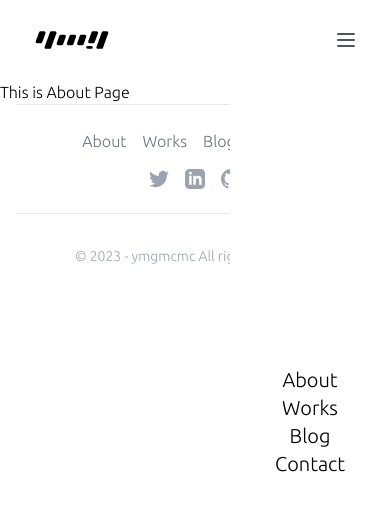
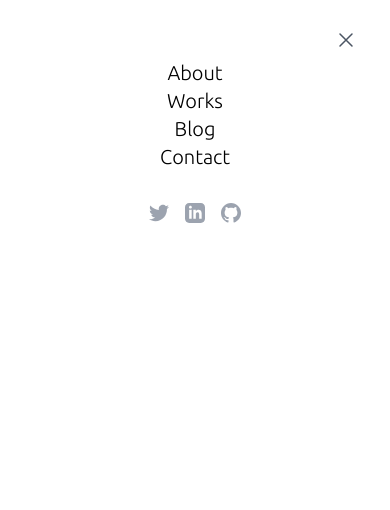
Before and after one commit to naoya-horai/ymgmcmc.com, a React (Create React App) app: page /about in a window 390 px wide. Both pictures are taken after a click on the button 346 px from the left and 40 px from the top of the page. Shown: the top 510 px of the page. Built offline with nearby package versions, Linux system fonts and the light colour scheme; what tailwindcss-bg-patterns would draw is missing.

Commit message:
add header animation

```diff
--- a/src/header.tsx
+++ b/src/header.tsx
@@ -46,24 +46,47 @@
                     type="button"
                     className="text-black  hover:text-gray-600 focus:outline-none focus:text-gray-600 z-10"
                     >
-                        <svg viewBox="0 0 24 24" className="w-6 h-6 fill-current">
-                            <path
-                            fill-rule="evenodd"
-                            d="M4 5h16a1 1 0 0 1 0 2H4a1 1 0 1 1 0-2zm0 6h16a1 1 0 0 1 0 2H4a1 1 0 0 1 0-2zm0 6h16a1 1 0 0 1 0 2H4a1 1 0 0 1 0-2z"
-                            ></path>
+                        <svg xmlns="http://www.w3.org/2000/svg" fill="none" viewBox="0 0 24 24" stroke-width="1.5" stroke="currentColor" className={openMenu ? 'hidden' : 'w-6 h-6'}>
+                            <path stroke-linecap="round" stroke-linejoin="round" d="M3.75 6.75h16.5M3.75 12h16.5M12 17.25h8.25" />
+                        </svg>
+
+                        <svg xmlns="http://www.w3.org/2000/svg" fill="none" viewBox="0 0 24 24" stroke-width="1.5" stroke="currentColor" className={openMenu ? 'w-6 h-6' : 'hidden'}>
+                            <path stroke-linecap="round" stroke-linejoin="round" d="M6 18L18 6M6 6l12 12" />
                         </svg>
                     </button>
                     <nav
                         className={
                         openMenu
-                            ? 'text-left fixed bg-white right-0 top-0 w-1/3 h-screen flex flex-col justify-center px-20 text-xl items-center'
-                            : 'fixed right-[-100%]'
+                            ? 'fixed bg-white right-0 top-0 w-full h-1/3 flex flex-col justify-center text-xl items-center  ease-out duration-300'
+                            : 'fixed top-[-100%]'
                         }>
+                            <div className="flex flex-col  items-center py-4">
                             <Link to="/about" className="text-black transition duration-100 hover:text-indigo-500 active:text-indigo-600">About</Link>
                             <Link to="/works" className="text-black transition duration-100 hover:text-indigo-500 active:text-indigo-600">Works</Link>
                             <a href="https://docs.ymgmcmc.com" className="text-black transition duration-100 hover:text-indigo-500 active:text-indigo-600">Blog</a>
                             <a href="https://forms.gle/n7bebwEsL4BmYgM68" className="text-black transition duration-100 hover:text-indigo-500 active:text-indigo-600">Contact</a>
+                            </div>
+                            <div className="flex flex-row  items-center py-4 gap-4">
+                            <a href="https://twitter.com/ymgmcmc?s=21&t=g-t_I-yr7PrbZGt8DS8QoQ" target="_blank" className="text-gray-400 transition duration-100 hover:text-gray-500 active:text-gray-600">
+                            <svg className="h-5 w-5" width="24" height="24" viewBox="0 0 24 24" fill="currentColor" xmlns="http://www.w3.org/2000/svg">
+                                <path d="M24 4.557c-.883.392-1.832.656-2.828.775 1.017-.609 1.798-1.574 2.165-2.724-.951.564-2.005.974-3.127 1.195-.897-.957-2.178-1.555-3.594-1.555-3.179 0-5.515 2.966-4.797 6.045-4.091-.205-7.719-2.165-10.148-5.144-1.29 2.213-.669 5.108 1.523 6.574-.806-.026-1.566-.247-2.229-.616-.054 2.281 1.581 4.415 3.949 4.89-.693.188-1.452.232-2.224.084.626 1.956 2.444 3.379 4.6 3.419-2.07 1.623-4.678 2.348-7.29 2.04 2.179 1.397 4.768 2.212 7.548 2.212 9.142 0 14.307-7.721 13.995-14.646.962-.695 1.797-1.562 2.457-2.549z" />
+                            </svg>
+                            </a>
+
+                            <a href="https://www.linkedin.com/in/%E7%9B%B4%E5%93%89-%E8%93%AC%E8%8E%B1-0450b626a/" target="_blank" className="text-gray-400 transition duration-100 hover:text-gray-500 active:text-gray-600">
+                            <svg className="h-5 w-5" width="24" height="24" viewBox="0 0 24 24" fill="currentColor" xmlns="http://www.w3.org/2000/svg">
+                                <path d="M19 0h-14c-2.761 0-5 2.239-5 5v14c0 2.761 2.239 5 5 5h14c2.762 0 5-2.239 5-5v-14c0-2.761-2.238-5-5-5zm-11 19h-3v-11h3v11zm-1.5-12.268c-.966 0-1.75-.79-1.75-1.764s.784-1.764 1.75-1.764 1.75.79 1.75 1.764-.783 1.764-1.75 1.764zm13.5 12.268h-3v-5.604c0-3.368-4-3.113-4 0v5.604h-3v-11h3v1.765c1.396-2.586 7-2.777 7 2.476v6.759z" />
+                            </svg>
+                            </a>
+
+                            <a href="https://github.com/naoya-horai" target="_blank" className="text-gray-400 transition duration-100 hover:text-gray-500 active:text-gray-600">
+                            <svg className="h-5 w-5" width="24" height="24" viewBox="0 0 24 24" fill="currentColor" xmlns="http://www.w3.org/2000/svg">
+                                <path d="M12 0c-6.626 0-12 5.373-12 12 0 5.302 3.438 9.8 8.207 11.387.599.111.793-.261.793-.577v-2.234c-3.338.726-4.033-1.416-4.033-1.416-.546-1.387-1.333-1.756-1.333-1.756-1.089-.745.083-.729.083-.729 1.205.084 1.839 1.237 1.839 1.237 1.07 1.834 2.807 1.304 3.492.997.107-.775.418-1.305.762-1.604-2.665-.305-5.467-1.334-5.467-5.931 0-1.311.469-2.381 1.236-3.221-.124-.303-.535-1.524.117-3.176 0 0 1.008-.322 3.301 1.23.957-.266 1.983-.399 3.003-.404 1.02.005 2.047.138 3.006.404 2.291-1.552 3.297-1.23 3.297-1.23.653 1.653.242 2.874.118 3.176.77.84 1.235 1.911 1.235 3.221 0 4.609-2.807 5.624-5.479 5.921.43.372.823 1.102.823 2.222v3.293c0 .319.192.694.801.576 4.765-1.589 8.199-6.086 8.199-11.386 0-6.627-5.373-12-12-12z" />
+                            </svg>
+                            </a>
+                            </div>
                     </nav>
+
                 </div>
 
             </div>
```
